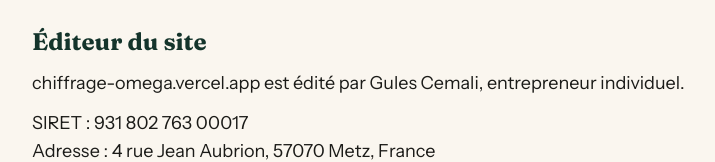
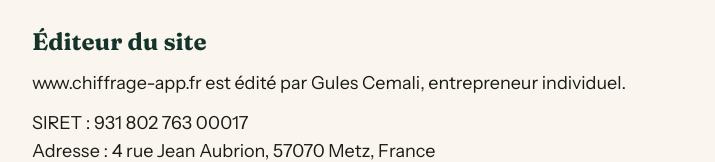
Before and after one commit to fishingcarnn-hue/chiffrage, a Next.js app: page /mentions-legales in a window 1280 px wide. Shown: the part 158-320 px from the top of the page, without its empty margins (272-987 px from the left). Built offline with nearby package versions, Linux system fonts and the light colour scheme.

Commit message:
Nouvelle adresse du site dans les metadonnees

```diff
--- a/src/app/layout.tsx
+++ b/src/app/layout.tsx
@@ -18,7 +18,7 @@
   "Un questionnaire de 4 questions, une fourchette de prix en 10 secondes. Votre équipe ne reçoit que les demandes qui ont déjà vu votre ordre de grandeur.";
 
 export const metadata: Metadata = {
-  metadataBase: new URL("https://chiffrage-omega.vercel.app"),
+  metadataBase: new URL("https://www.chiffrage-app.fr"),
   title: "Chiffrage : vos visiteurs veulent un prix tout de suite",
   description: DESCRIPTION,
   openGraph: {
--- a/src/app/legal.tsx
+++ b/src/app/legal.tsx
@@ -8,7 +8,7 @@
   email: "fishingcarnn@gmail.com",
   telephone: "", // laissez vide pour ne pas l’afficher
   tva: "TVA non applicable, article 293 B du CGI",
-  site: "https://chiffrage-omega.vercel.app",
+  site: "https://www.chiffrage-app.fr",
   prix: "45 €",
   livraison: "15 décembre 2026",
   garantieJours: 30,
```
